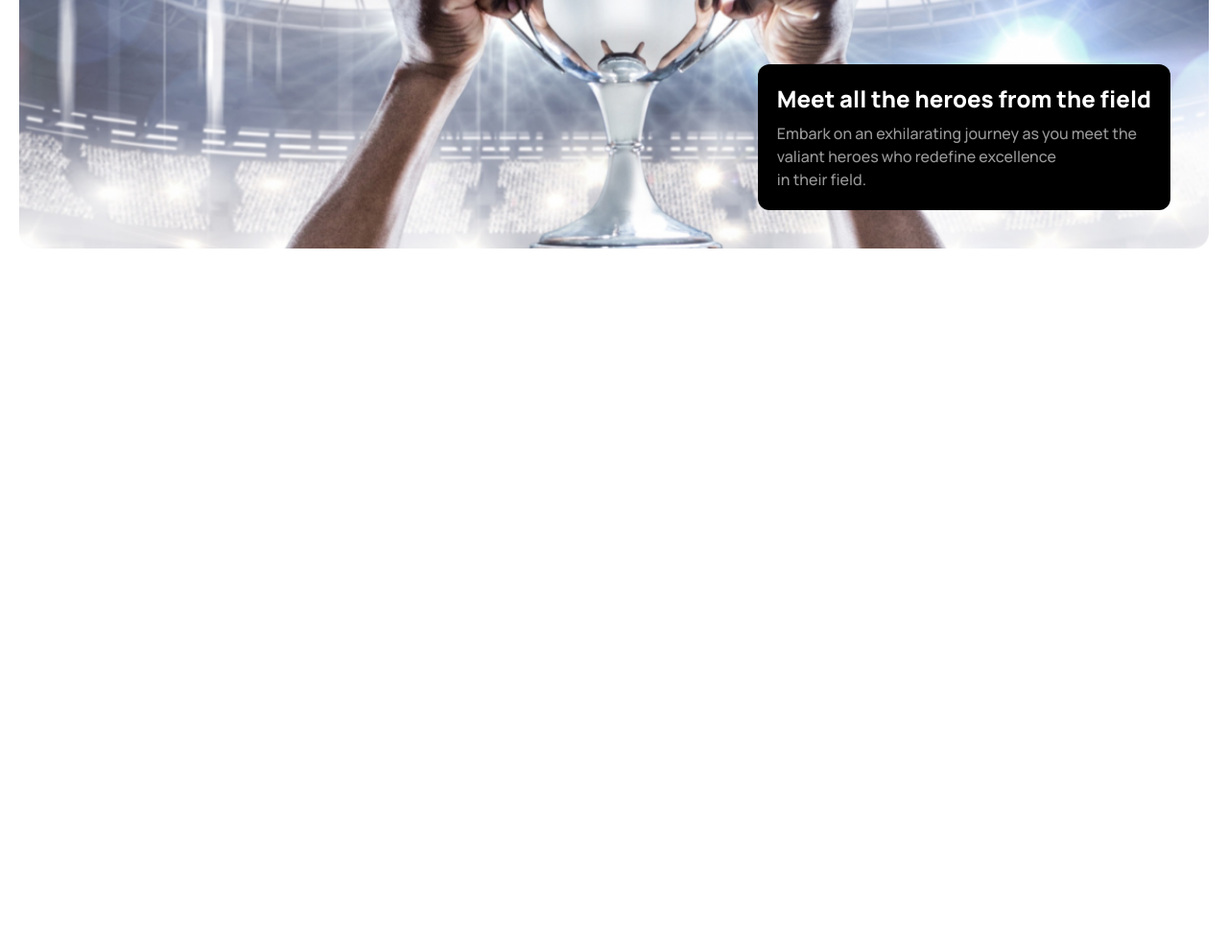
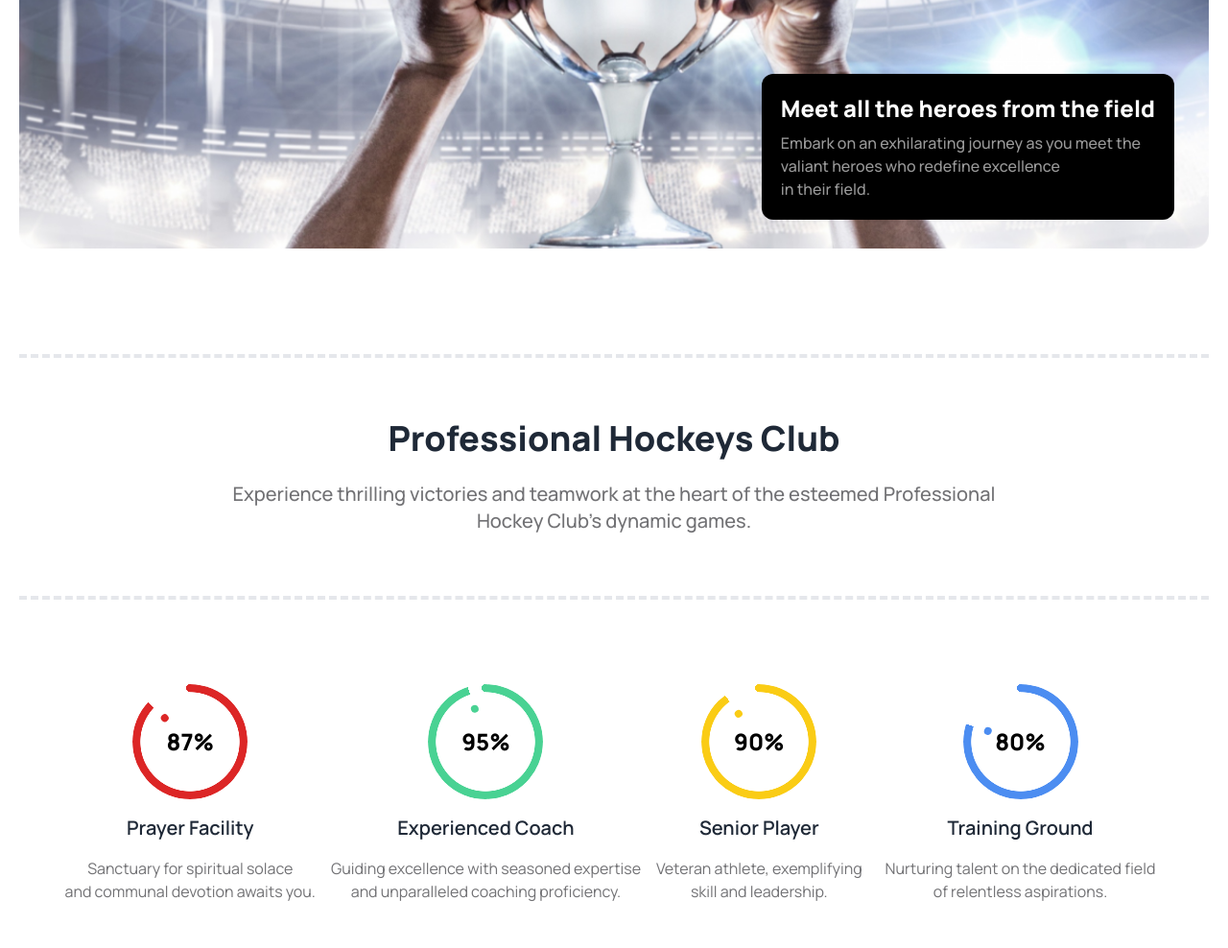
Before and after one commit to noushin-nusrat/hokey-s, a plain HTML site: page index.html in a window 1280 px wide. Shown: the part 460-1448 px from the top of the page at 96% size. Before the commit the page ends 800 px from the top, so only its background shows below. Drawn offline with nearby package versions, Linux system fonts and the light colour scheme.

Commit message:
added hokey club section

```diff
--- a/index.html
+++ b/index.html
@@ -1,5 +1,6 @@
 <!DOCTYPE html>
 <html lang="en" data-theme="light">
+
 <head>
     <meta charset="UTF-8">
     <meta name="viewport" content="width=device-width, initial-scale=1.0">
@@ -11,7 +12,8 @@
     <!-- manrope font from google font -->
     <link rel="preconnect" href="https://fonts.googleapis.com">
     <link rel="preconnect" href="https://fonts.gstatic.com" crossorigin>
-    <link href="https://fonts.googleapis.com/css2?family=Manrope:wght@400;500;600;700;800&display=swap" rel="stylesheet">
+    <link href="https://fonts.googleapis.com/css2?family=Manrope:wght@400;500;600;700;800&display=swap"
+        rel="stylesheet">
     <!-- tailwind custom color -->
     <script>
         tailwind.config = {
@@ -27,22 +29,28 @@
         }
     </script>
     <style>
-        *{
+        * {
             margin: 0;
             padding: 0;
             font-family: 'Manrope', sans-serif;
         }
     </style>
 </head>
+
 <body class="container mx-auto">
     <header class="container mx-auto p-5">
         <div class="navbar bg-base-100">
             <div class="navbar-start">
                 <div class="dropdown">
                     <div tabindex="0" role="button" class="btn btn-ghost lg:hidden">
-                  <svg xmlns="http://www.w3.org/2000/svg" class="h-5 w-5" fill="none" viewBox="0 0 24 24" stroke="currentColor"><path stroke-linecap="round" stroke-linejoin="round" stroke-width="2" d="M4 6h16M4 12h8m-8 6h16" /></svg>
+                        <svg xmlns="http://www.w3.org/2000/svg" class="h-5 w-5" fill="none" viewBox="0 0 24 24"
+                            stroke="currentColor">
+                            <path stroke-linecap="round" stroke-linejoin="round" stroke-width="2"
+                                d="M4 6h16M4 12h8m-8 6h16" />
+                        </svg>
                     </div>
-                <ul tabindex="0" class="menu menu-sm dropdown-content mt-3 z-[1] p-2 shadow  bg-base-100 rounded-box w-52">
+                    <ul tabindex="0"
+                        class="menu menu-sm dropdown-content mt-3 z-[1] p-2 shadow  bg-base-100 rounded-box w-52">
                         <li class="text-main"><a>Home</a></li>
                         <li class="text-body text-xl"><a>About</a></li>
                         <li class="text-body text-xl"><a>Pages</a></li>
@@ -73,10 +81,7 @@
         <section class="container mx-auto p-5 relative">
             <div class="carousel w-full">
                 <div id="slide1" class="carousel-item relative w-full">
-                <div class="bg-black p-5 gap-y-4 text-white absolute bottom-10 right-10 rounded-xl">
-                    <h2 class="text-2xl font-extrabold">Meet all the heroes from the field</h2>
-                    <p class="text-base mt-2 font-medium text-[#ffffff99]">Embark on an exhilarating journey as you meet the <br> valiant heroes who redefine excellence <br> in their field.</p>
-                  </div>
+
                     <img src="./Images/1.png" class="w-full" />
                     <div class="absolute flex justify-between transform -translate-y-1/2 left-5 right-5 top-1/2">
                         <a href="#slide4" class="btn btn-circle">❮</a>
@@ -105,11 +110,66 @@
                     </div>
                 </div>
             </div>
-
+            <div class="bg-black p-5 gap-y-4 mt-5 lg:mt-0 text-white lg:absolute lg:bottom-14 lg:right-14 rounded-xl">
+                <h2 class="text-2xl font-extrabold">Meet all the heroes from the field</h2>
+                <p class="text-base mt-2 font-medium text-[#ffffff99]">Embark on an exhilarating journey as you meet the
+                    <br> valiant heroes who redefine excellence <br> in their field.
+                </p>
+            </div>
+        </section>
+        <!-- hokey club section -->
+        <section class="container mx-auto p-5 mt-16">
+            <div class="flex flex-col justify-center items-center text-center border-y-4 border-dashed">
+                <h2 class="text-4xl font-extrabold mt-16 mb-6">Professional Hockeys Club</h2>
+                <p class="text-xl font-medium mb-16 text-[#13131899]">Experience thrilling victories and teamwork at the heart of the esteemed   Professional <br> Hockey Club's dynamic games.</p>
+            </div>
+            <div class="flex flex-col lg:flex-row justify-center items-center mt-16">
+                <div class="flex flex-col justify-center py-6 items-center px-2 text-center gap-4">
+                    <div class="radial-progress text-red-600 w-[120px] h-[120px]" style="--value:87;"
+                        role="progressbar">
+                        <div class="text-2xl font-extrabold text-black">87%</div>
+                    </div>
+                    <h5 class="font-semibold text-xl">Prayer Facility</h5>
+                    <p class="text-base text-[#13131899]">Sanctuary for spiritual solace <br> and communal devotion awaits you.
+                    </p>
+                </div>
+                <div class="flex flex-col justify-center py-6 items-center px-2 text-center gap-4">
+                    <div class="radial-progress text-[#49D293] w-[120px] h-[120px]" style="--value:95;"
+                        role="progressbar">
+                        <div class="text-2xl font-extrabold text-black">95%</div>
+                    </div>
+                    <h5 class="font-semibold text-xl">Experienced Coach</h5>
+                    <p class="text-base text-[#13131899]">Guiding excellence with seasoned expertise <br> and unparalleled
+                        coaching proficiency.</p>
+                </div>
+                <div class="flex flex-col justify-center items-center px-2 text-center py-6 gap-4">
+                    <div class="radial-progress text-yellow-400 w-[120px] h-[120px]" style="--value:90;"
+                        role="progressbar">
+                        <div class="text-2xl font-extrabold text-black">90%</div>
+                    </div>
+                    <h5 class="font-semibold text-xl">Senior Player</h5>
+                    <p class="text-base text-[#13131899]">Veteran athlete, exemplifying <br> skill and leadership.</p>
+                </div>
+                <div class="flex flex-col justify-center items-center px-4 py-6 text-center gap-4">
+                    <div class="radial-progress text-[#4C8DF1] w-[120px] h-[120px]" style="--value:80;" role="progressbar">
+                        <div class="text-2xl font-extrabold text-black">80%</div>
+                    </div>
+                    <h5 class="font-semibold text-xl">Training Ground</h5>
+                    <p class="text-base text-[#13131899]">Nurturing talent on the dedicated field <br> of relentless aspirations.</p>
+                </div>
+            </div>
+        </section>
+        <!-- program section -->
+        <section class="container mx-auto p-5 mt-16">
+            <div class="flex flex-col justify-center items-center text-center border-y-4 border-dashed gap-6">
+                <h2 class="text-4xl font-extrabold mt-16">Program Sections</h2>
+                <p class="text-base font-medium mb-16 text-[#13131899]">Explore the multifaceted landscape of our diverse and enriching program <br> sections for boundless learning opportunities.</p>
+            </div>
         </section>
     </main>
     <footer>
 
     </footer>
 </body>
+
 </html>
```
Lines whose indentation alone changed are shown as unchanged.
